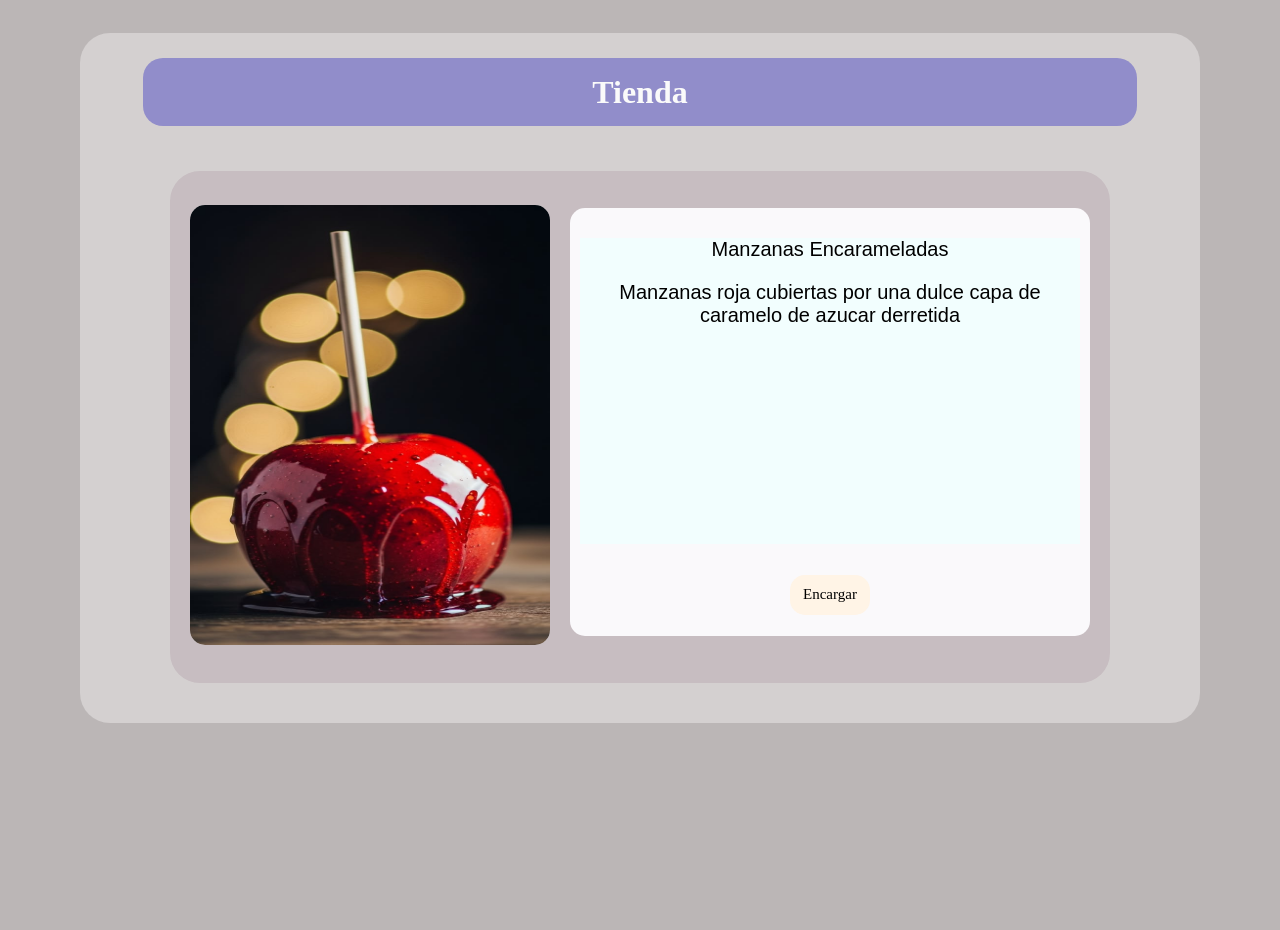
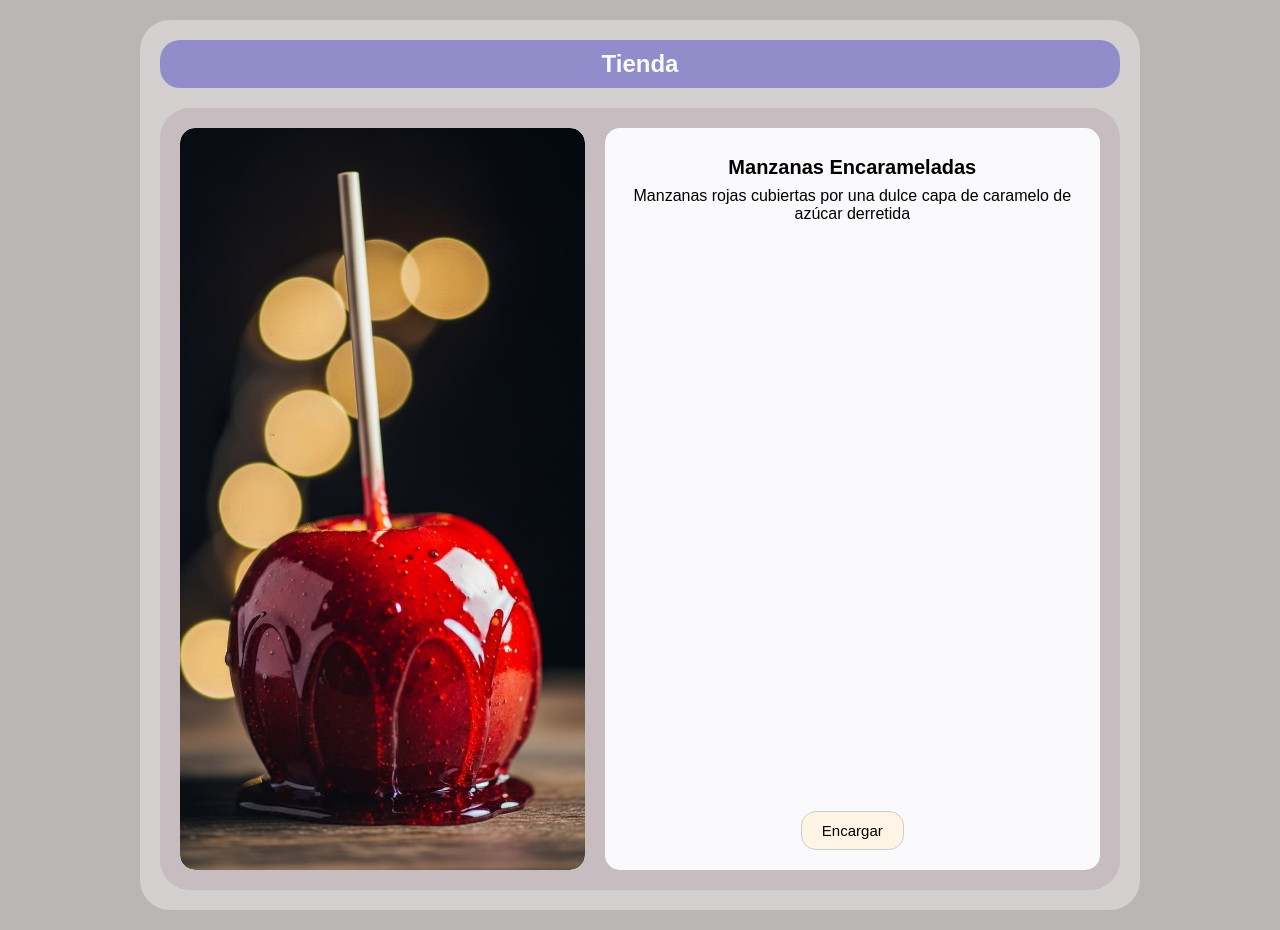
Before and after one commit to Usuario12qwas/Tienda-Python, a Flask app: page / in a window 1280 px wide. Before the commit the page ends 723 px from the top, so only its background shows below. Run offline with Flask 3, Linux system fonts and the light colour scheme.

Commit message:
Update Inicio.html

```diff
--- a/templates/Inicio.html
+++ b/templates/Inicio.html
@@ -1,192 +1,116 @@
 <!DOCTYPE html>
-<html lang="en">
+<html lang="es">
 <head>
     <meta charset="UTF-8">
     <meta name="viewport" content="width=device-width, initial-scale=1.0">
-    <title>Document</title>
+    <title>Tienda</title>
     <style>
+        * {
+            box-sizing: border-box;
+        }
+        body {
+            background-color: rgb(187, 182, 182);
+            padding: 20px;
+            margin: 0;
+            font-family: Arial, Helvetica, sans-serif;
+        }
+        #ficha {
+            background-color: rgb(212, 208, 208);
+            border-radius: 30px;
+            width: 100%;
+            max-width: 1000px;
+            margin: 0 auto;
+            display: flex;
+            flex-direction: column;
+            align-items: center;
+            padding: 20px;
+        }
         #Cabecera {
             display: flex;
             background-color: rgb(145, 141, 202);
             color: rgb(250, 250, 250);
-            height: 8vh;
-            width: 90%;
-            max-width: 1000px;
+            width: 100%;
             border-radius: 20px;
-            padding: 2px 2px 2px 2px;
-            margin: 15px auto;
+            padding: 10px;
             justify-content: center;
             align-items: center;
         }
-        #ficha {
-            background-color: rgb(212, 208, 208);
-            border-radius: 30px;
-            width: 90%;
-            max-width: 1100px;
-            margin: 5px auto;
-            min-height: 80vh;
-            display: flex;
-            flex-direction: column;
-            align-items: center;
-            padding: 10px 10px 10px 10px;
-        }
-        body {
-            background-color: rgb(187, 182, 182);
-            padding: 20px 21px 20px 21px;
+        #Cabecera h1 {
+            margin: 0;
+            font-size: 24px;
         }
         #tarjeta {
             background-color: rgb(199, 189, 193);
-            width: 90%;
-            max-width: 1000px;
-            margin: 30px auto;
-            height: 68vh;
+            width: 100%;
+            margin-top: 20px;
             border-radius: 30px;
-            padding: 2px 2px 2px 2px;
+            padding: 20px;
+            display: flex;
+            flex-direction: column;
+            gap: 20px;
         }
         #imagen {
-            height: 40%;
-            width: 70%;
-            max-width: 1000px;
+            width: 100%;
             background-color: rgb(250, 249, 251);
-            margin: 10px auto;
+            border-radius: 15px;
+            overflow: hidden;
+        }
+        img {
+            width: 100%;
+            height: auto;
+            max-height: 350px;
+            object-fit: cover;
+            display: block;
             border-radius: 15px;
         }
-        img {
-                width: 100%;
-                height: 100%;
-                border-radius: 15px;
-        }
         #descripcion {
-            height: 50%;
-            width: 68%;
-            max-width: 500px;
-            background-color: rgb(250, 249, 244);
-            margin: 17px auto;
-            padding: 1px 10px 1px 10px;
+            width: 100%;
+            background-color: rgb(250, 249, 251);
+            padding: 20px;
             border-radius: 15px;
+            display: flex;
+            flex-direction: column;
+            justify-content: space-between;
+            gap: 15px;
         }
         #texto {
-            background-color: rgb(250, 249, 244);
-            height: 70%;
-            margin: 1px auto;
-            width: 99%;
-            max-width: 1000px;
             text-align: center;
-            font-family: Arial, Helvetica, sans-serif;
-            font-size: 20px;
+            font-size: 16px;
+        }
+        #texto p {
+            margin: 8px 0;
         }
         #boton {
             display: flex;
-            background-color: rgb(250, 249, 244);
-            padding: 0px 0px 0px 0px;
-            height: 15%;
-            width: 90%;
-            max-width: 1000px;
-            margin: 10px auto;
+            justify-content: center;
             align-items: center;
-            justify-content: center;
         }
         #comprar {
             background-color: rgb(255, 244, 230);
             color: rgb(0, 0, 0);
-            height: 35px;
-            width: 85px;
-            margin: 0 auto;
+            padding: 10px 20px;
             font-size: 15px;
-            text-align: center;
             border-radius: 15px;
+            border: 1px solid #ccc;
+            cursor: pointer;
+            text-decoration: none;
+            display: inline-block;
         }
+
         @media (min-width: 768px) {
-            #Cabecera {
-                display: flex;
-                background-color: rgb(145, 141, 202);
-                color: rgb(250, 250, 250);
-                height: 8vh;
-                width: 90%;
-                max-width: 1000px;
-                border-radius: 20px;
-                padding: 2px 2px 2px 2px;
-                margin: 15px auto;
-                justify-content: center;
-                align-items: center;
-            }
-            #ficha {
-                background-color: rgb(212, 208, 208);
-                border-radius: 30px;
-                width: 90%;
-                max-width: 1100px;
-                margin: 5px auto;
-                min-height: 80vh;
-                display: flex;
-                flex-direction: column;
-                align-items: center;
-                padding: 10px 10px 10px 10px;
-            }
-            body {
-                background-color: rgb(187, 182, 182);
-                padding: 20px 21px 20px 21px;
-            }
             #tarjeta {
-                background-color: rgb(199, 189, 193);
-                width: 90%;
-                max-width: 900px;
-                margin: 30px auto;
-                height: 59vh;
-                border-radius: 30px;
-                padding: 20px 20px 20px 20px;
-                display: flex;
-                gap: 20px;
+                flex-direction: row;
+                align-items: stretch;
             }
             #imagen {
-                height: 55vh;
-                width: 40%;
-                max-width: 500px;
-                background-color: rgb(250, 249, 251);
-                margin: 14px auto;
-                border-radius: 15px;
+                width: 45%;
             }
             img {
-                width: 100%;
                 height: 100%;
-                border-radius: 15px;
+                max-height: none;
             }
             #descripcion {
-                height: 51vh;
-                width: 70%;
-                max-width: 500px;
-                background-color: rgb(250, 249, 251);
-                margin: 17px auto;
-                padding: 10px 10px 10px 10px;
-            }
-            #texto {
-                background-color: rgb(242, 254, 254);
-                height: 75%;
-                margin: 5px auto;
-                width: 100%;
-                max-width: 1000px;
-                text-align: center;
-                align-items: center;
-            }
-            #boton {
-                display: flex;
-                background-color: rgb(250, 249, 251);
-                padding: 0px 0px 0px 0px;
-                height: 20%;
-                width: 90%;
-                max-width: 1000px;
-                margin: 10px auto;
-                align-items: center;
-                justify-content: center;
-            }
-            #comprar {
-                background-color: rgb(255, 244, 230);
-                color: rgb(0, 0, 0);
-                height: 40px;
-                width: 80px;
-                margin: 0 auto;
-                font-size: 15px;
-                text-align: center;
-                border-radius: 15px;
+                width: 55%;
             }
         }
     </style>
@@ -198,20 +122,19 @@
         </div>
         <div id="tarjeta">
             <div id="imagen">
-                <img src="{{ url_for('static', filename='manzana2.jpg') }}">
+                <img src="{{ url_for('static', filename='manzana2.jpg') }}" alt="Manzana Encaramelada">
             </div>
             <div id="descripcion">
                 <div id="texto">
-                    <p>Manzanas Encarameladas</p>
-                    <p>Manzanas roja cubiertas por una dulce capa de caramelo de azucar derretida</p>
+                    <p style="font-weight: bold; font-size: 20px;">Manzanas Encarameladas</p>
+                    <p>Manzanas rojas cubiertas por una dulce capa de caramelo de azúcar derretida</p>
                 </div>
                 <div id="boton">
-                    <a href="/preencargo" id="comprar" style="text-decoration: none; display: flex; align-items: center; justify-content: center;">Encargar</a>
+                    <a href="/preencargo" id="comprar">Encargar</a>
                 </div>
             </div>
         </div>
-        <div id="Pie">
-
-        </div>
+        <div id="Pie"></div>
+    </div>
 </body>
 </html>
```
